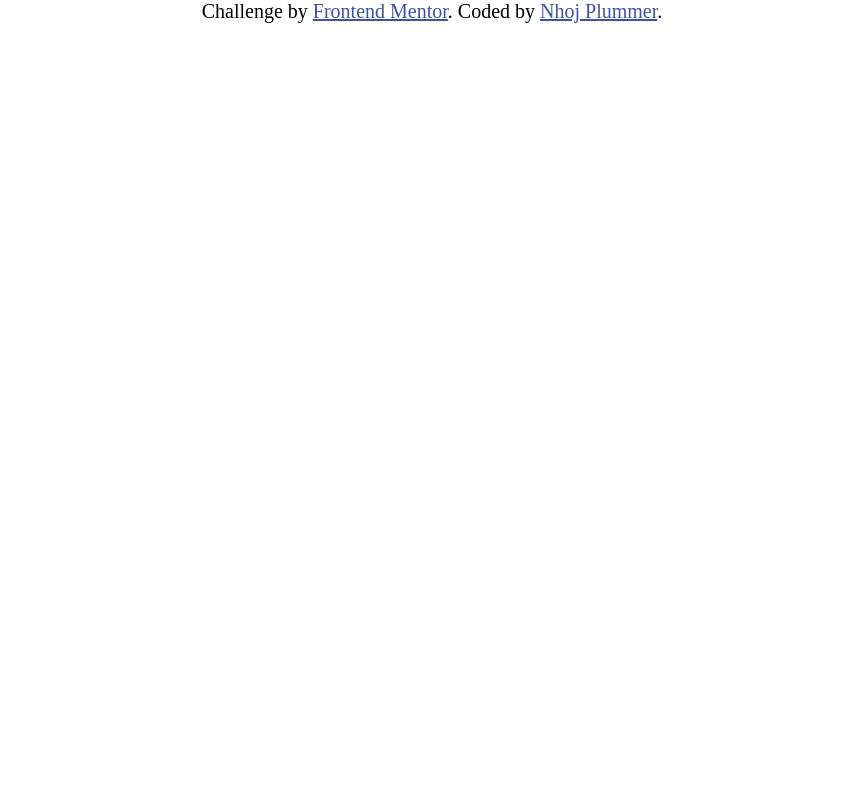
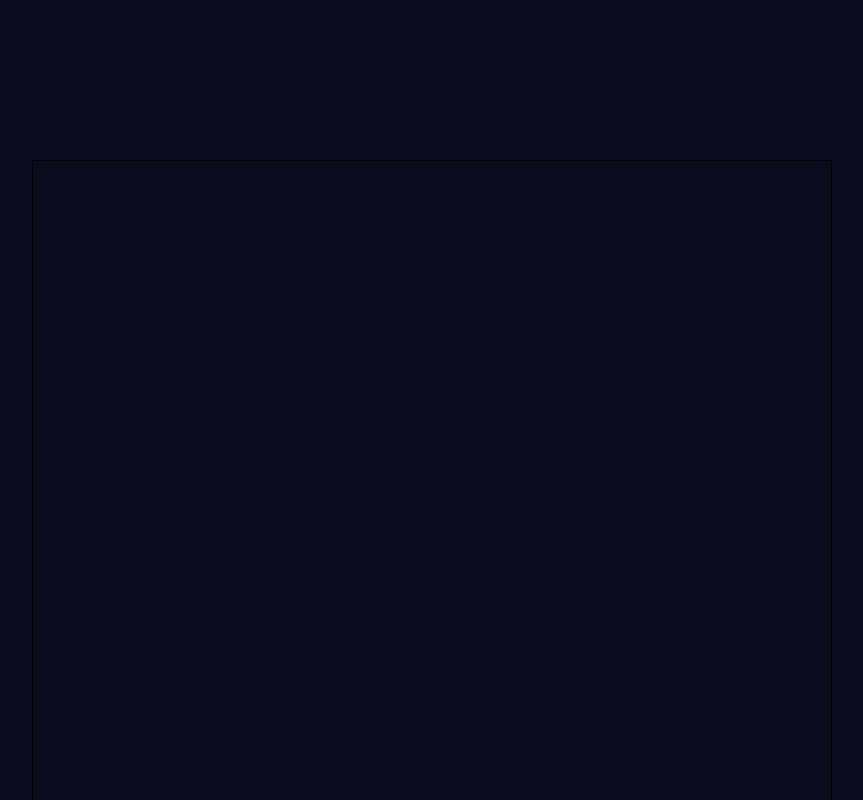
Before and after one commit to Nhoj-Plummer/stats-preview-card, a React (Create React App) app: page / in a window 1280 px wide. Shown: the top 800 px of the page, without its empty margins (208-1071 px from the left). Built offline with nearby package versions, Linux system fonts and the light colour scheme.

Commit message:
the general reusable card being set

```diff
--- a/src/App.css
+++ b/src/App.css
@@ -6,9 +6,9 @@
 }
 
 body {
-  background: var();
+  background: #0a0c1b;
 }
 
 .section-padding {
-  margin: 20rem auto;
+  margin: 10rem auto;
 }
--- a/src/App.js
+++ b/src/App.js
@@ -1,5 +1,12 @@
 import "./App.css"
+import { Section } from "./components"
 
-function App() {}
+function App() {
+  return (
+    <>
+      <Section />
+    </>
+  )
+}
 
 export default App
--- a/src/components/Section/section.css
+++ b/src/components/Section/section.css
@@ -0,0 +1,5 @@
+.section-container {
+  width: 50rem;
+  height: 50rem;
+  border: 1px solid ;
+}
--- a/src/components/Section/section.jsx
+++ b/src/components/Section/section.jsx
@@ -0,0 +1,8 @@
+import React from "react"
+import "./section.css"
+
+const Section = props => {
+  return <div className="section-container section-padding">{props.children}</div>
+}
+
+export default Section
--- /dev/null
+++ b/src/components/index.js
@@ -0,0 +1 @@
+export { default as Section } from "../components/Section/section"
```
